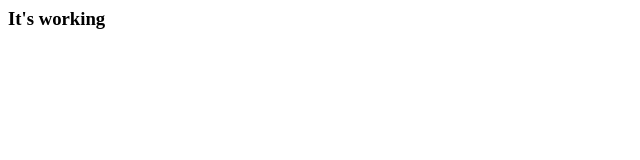
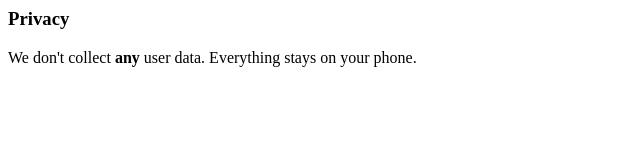
Before and after one commit to StanimirIliev/StanimirIliev.github.io, a plain HTML site: page index.html in a window 1280 px wide. Shown: the whole page, without its empty margins (0-640 px from the left). Drawn offline with Linux system fonts and the light colour scheme.

Commit message:
update privacy section

```diff
--- a/index.html
+++ b/index.html
@@ -1,5 +1,6 @@
 <html>
 	<body>
-		<h3>It's working</h3>
+		<h3>Privacy</h3>
+		<p>We don't collect <b>any</b> user data. Everything stays on your phone.</p>
 	</body>
 </html>
```
